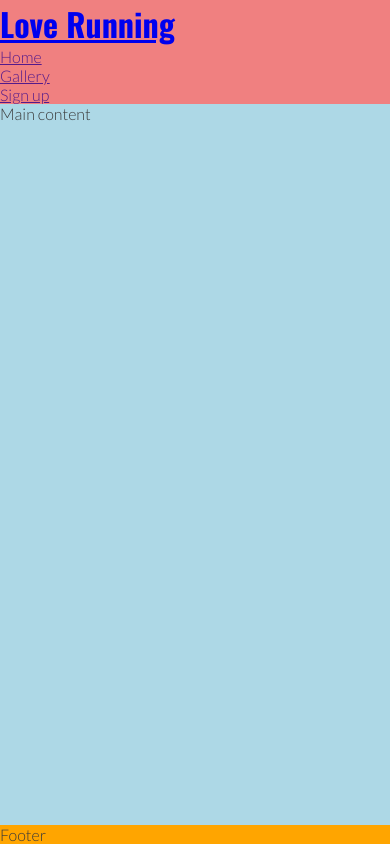
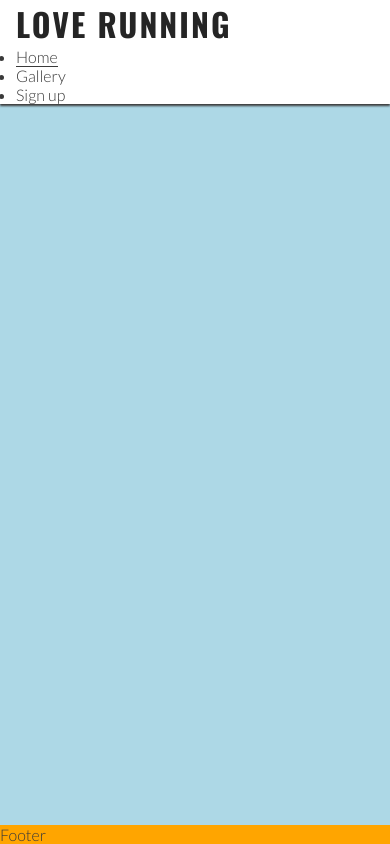
Before and after one commit to hirakhan95/love_running, a plain HTML site: page index.html in a window 390 px wide. Drawn offline with nearby package versions, Linux system fonts and the light colour scheme.

Commit message:
Styling the header for mobile

```diff
--- a/assets/css/style.css
+++ b/assets/css/style.css
@@ -18,13 +18,40 @@ body {
     font-family: 'Lato', sans-serif;
 }
 
+/* Header */
+header {
+    background-color: #ffffff;
+    padding: 0 1rem;
+    position: fixed;
+    z-index: 99;
+    width: 100%;
+    box-shadow: 0 2px 2px #3a3a3a;
+}
+
+header a {
+    text-decoration: none;
+    color: inherit;
+}
+
 h1 {
     font-family: 'Oswald', sans-serif;
+    text-transform: uppercase;
+    letter-spacing: 2px;
+    color: #252525;
 }
 
-/* Header */
-header {
-    background-color: lightcoral;
+#menu {
+    font-size: 110%;
+    letter-spacing: 4px;
+    list-style-type: none;
+}
+
+#menu > li {
+    margin-bottom: 1em;
+}
+
+.active {
+    border-bottom: 1px solid #3a3a3a;
 }
 
 /* Main content */
--- a/index.html
+++ b/index.html
@@ -27,7 +27,7 @@
         <nav>
             <ul>
                 <li>
-                    <a href="">Home</a>
+                    <a href=""class="active">Home</a>
                 </li>
                 <li>
                     <a href="">Gallery</a>
```
